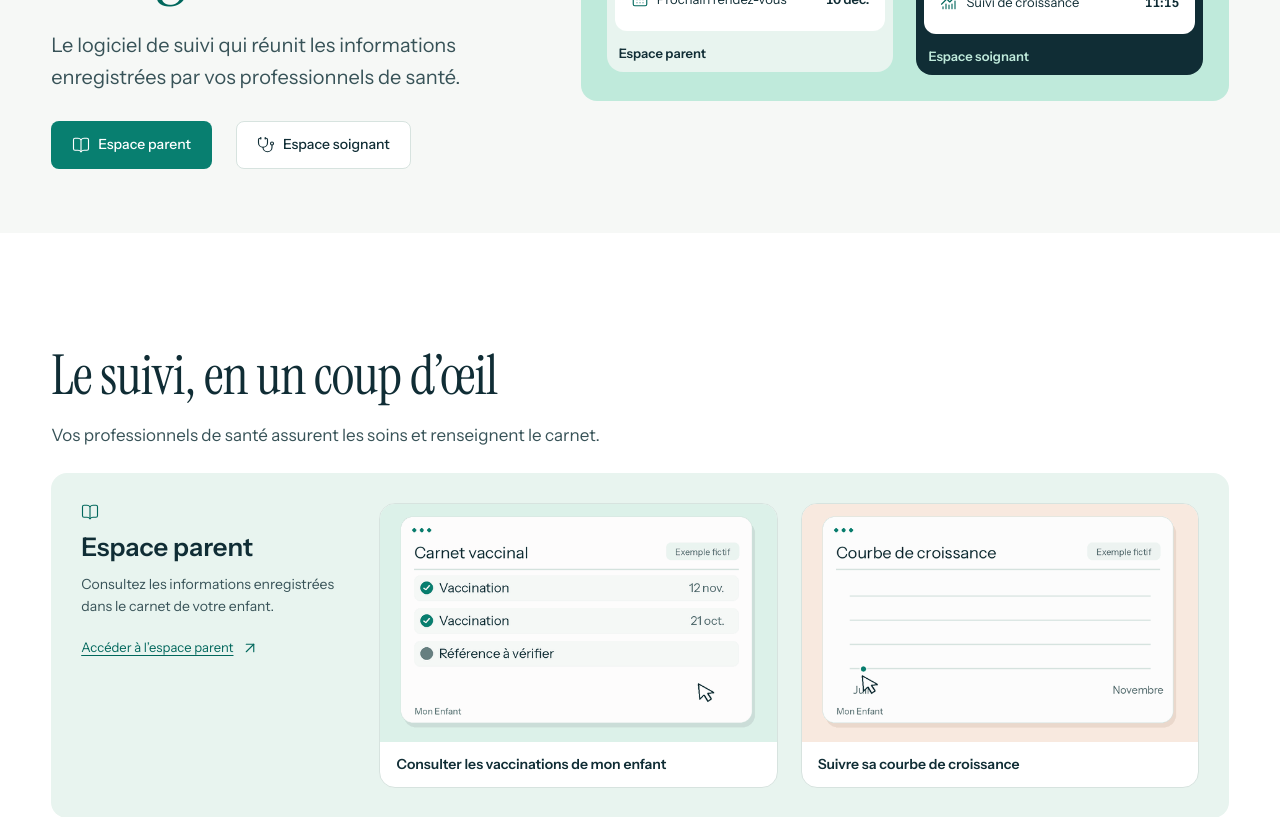
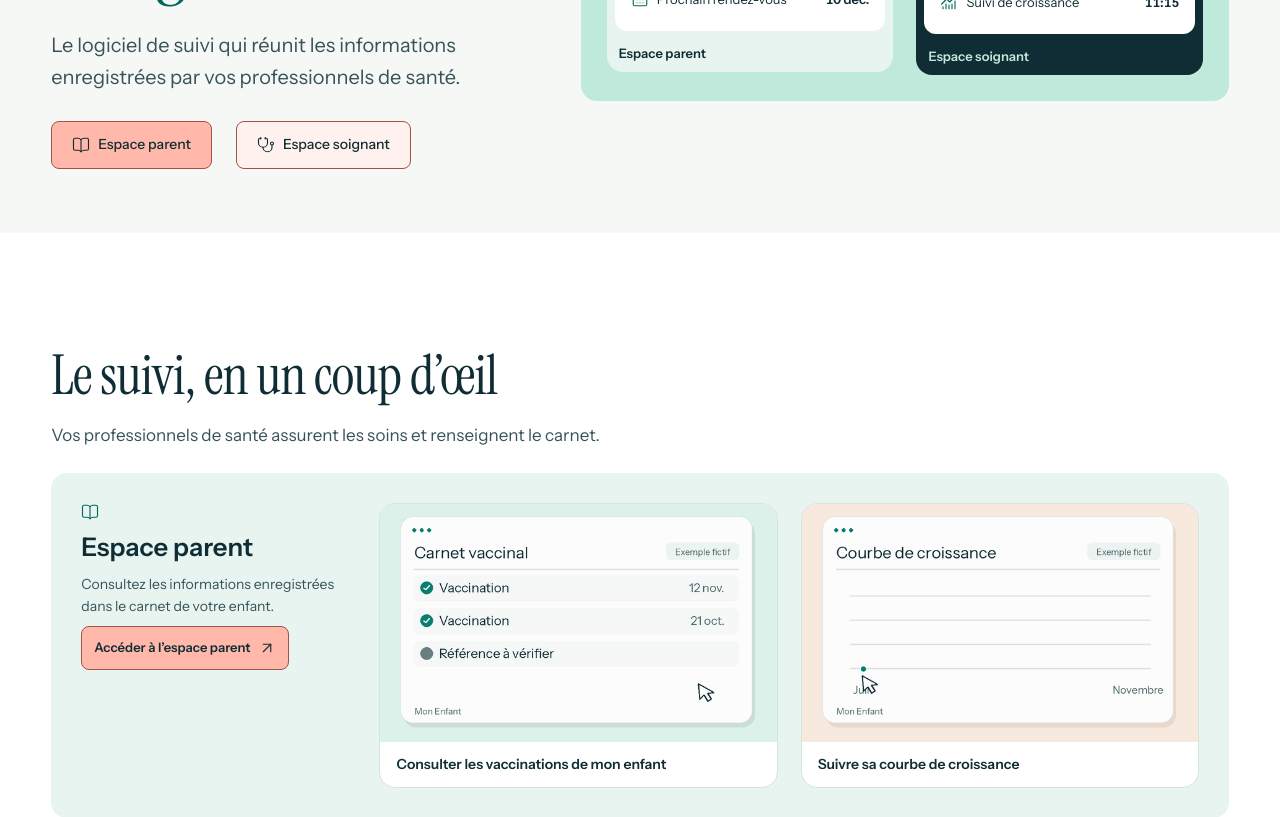
Before and after one commit to ABDRRAHIM404/mon-enfant, a Next.js app: page / in a window 1280 px wide. Shown: the part 420-1237 px from the top of the page. Built offline with nearby package versions, Linux system fonts and the light colour scheme.

Commit message:
Use soft coral for primary homepage actions

```diff
--- a/src/app/homepage.css
+++ b/src/app/homepage.css
@@ -8,6 +8,10 @@
 
 .homepage {
   --home-paper: var(--paper);
+  --home-coral: #ffb8aa;
+  --home-coral-hover: #ffa797;
+  --home-coral-tint: #fff1ed;
+  --home-coral-border: #a75045;
   --home-deep: var(--ocean-ink);
   --home-line: var(--line);
   --home-display: "Instrument Serif", Georgia, "Times New Roman", serif;
@@ -75,6 +79,32 @@
 
 .homepage-actions .button {
   min-height: 48px;
+}
+
+.homepage
+  :is(
+    .public-actions .button.primary,
+    .homepage-actions .button,
+    .home-demo-entry
+  ) {
+  background: var(--home-coral);
+  border-color: var(--home-coral-border);
+  color: var(--ocean-ink);
+}
+
+.homepage .homepage-actions .button.secondary {
+  background: var(--home-coral-tint);
+}
+
+.homepage
+  :is(
+    .public-actions .button.primary,
+    .homepage-actions .button,
+    .home-demo-entry
+  ):hover {
+  background: var(--home-coral-hover);
+  border-color: var(--home-coral-border);
+  color: var(--ocean-ink);
 }
 
 .homepage-footer nav a {
@@ -461,8 +491,7 @@
   min-width: 0;
 }
 
-.home-demo-audience-copy > svg,
-.home-demo-entry {
+.home-demo-audience-copy > svg {
   color: var(--teal);
 }
 
@@ -483,8 +512,7 @@
 }
 
 .home-demo-audience-clinical .home-demo-audience-copy p,
-.home-demo-audience-clinical .home-demo-audience-copy > svg,
-.home-demo-audience-clinical .home-demo-entry {
+.home-demo-audience-clinical .home-demo-audience-copy > svg {
   color: var(--seafoam);
 }
 
@@ -497,9 +525,12 @@
   align-items: center;
   gap: var(--space-2);
   min-height: 44px;
+  padding: 8px 12px;
+  border: 1px solid;
+  border-radius: var(--radius-control);
   font-size: 13px;
-  text-decoration: underline;
-  text-underline-offset: 3px;
+  font-weight: 600;
+  text-decoration: none;
 }
 
 .home-audience {
```
